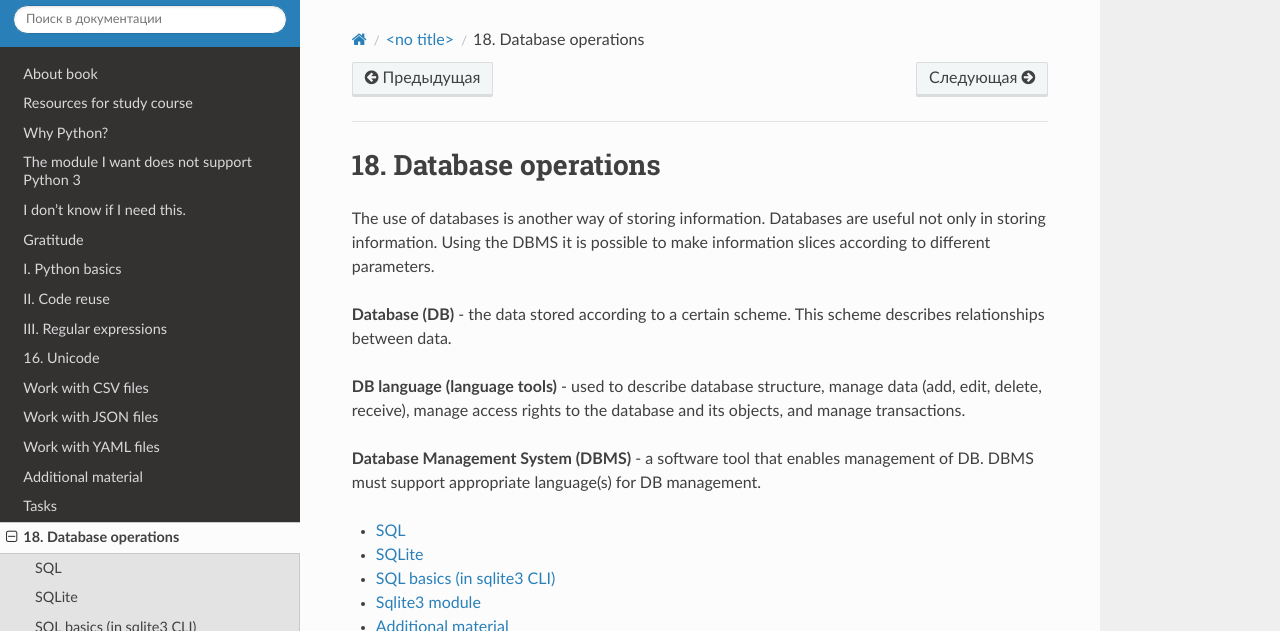
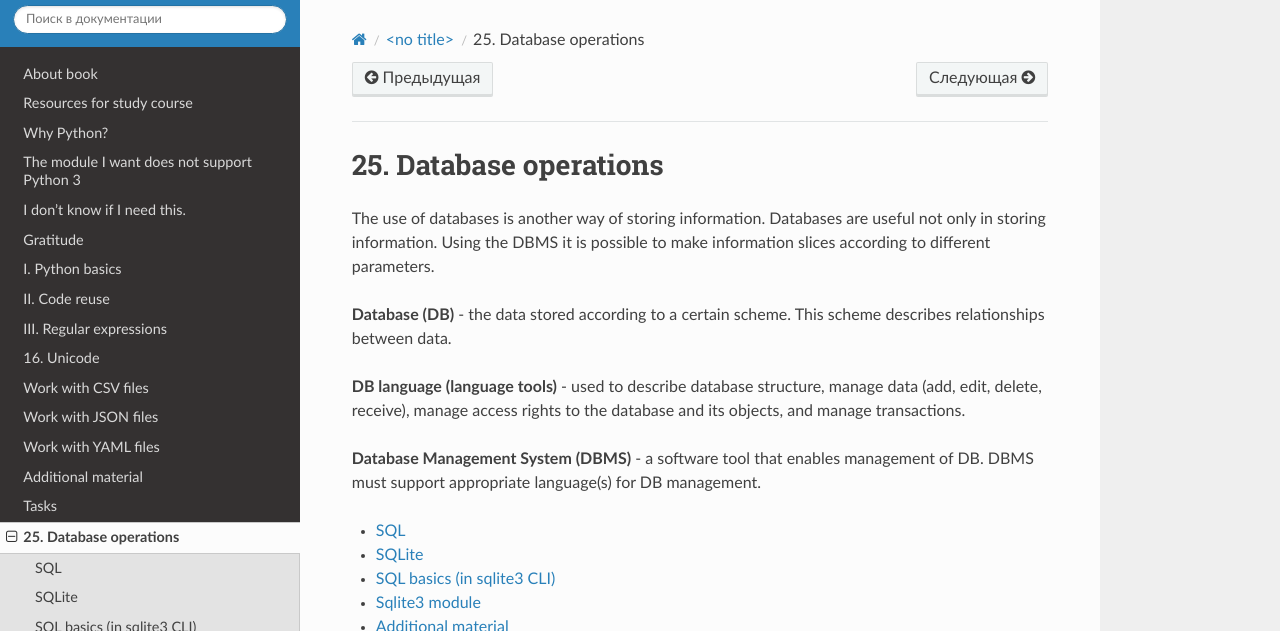
Before and after one commit to Aidar5/nattoeng, a Sphinx documentation site: the page built from docs/source/book/18_db/index.rst, in a window 1280 px wide. Shown: the top 631 px of the page. Built offline with Sphinx 7.4.7 and the Read the Docs theme 2.0.0, drawn with Linux system fonts in a browser that asks for light colours; pages that are not in the unit, such as notebooks, are missing from menus.

Commit message:
Update index.rst

```diff
--- a/docs/source/book/18_db/index.rst
+++ b/docs/source/book/18_db/index.rst
@@ -4,7 +4,7 @@
 
 .. _db_index:
 
-18. Database operations
+25. Database operations
 ============================
 
 
@@ -24,4 +24,4 @@ The use of databases is another way of storing information. Databases are useful
    sql_basics
    sqlite3
    further_reading
-   ../../exercises/18_exercises
+   ../../exercises/25_exercises
```
